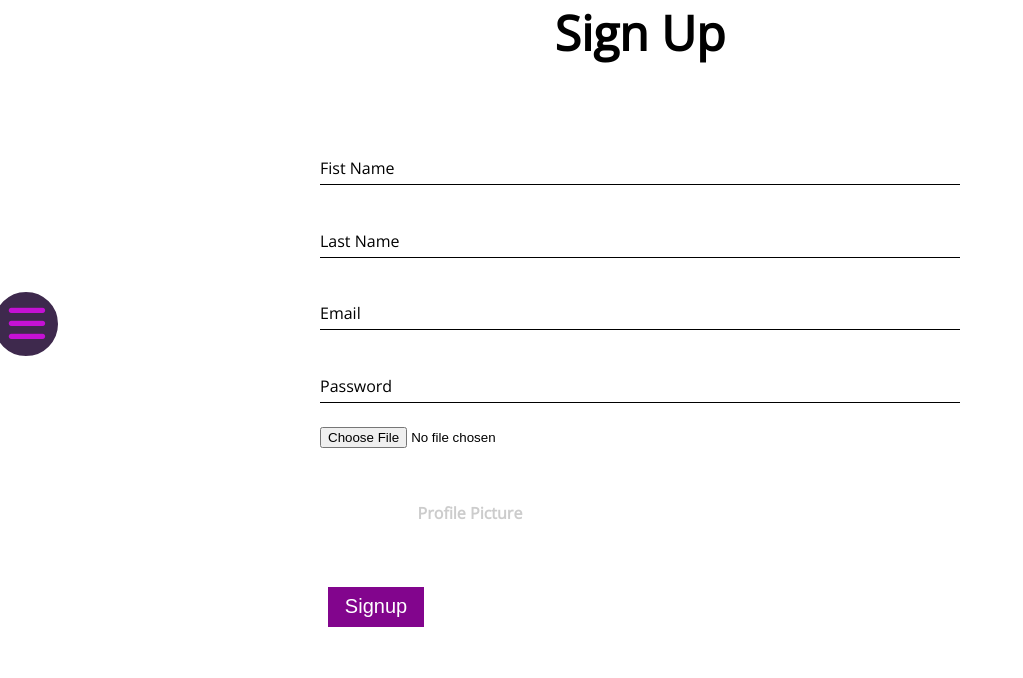
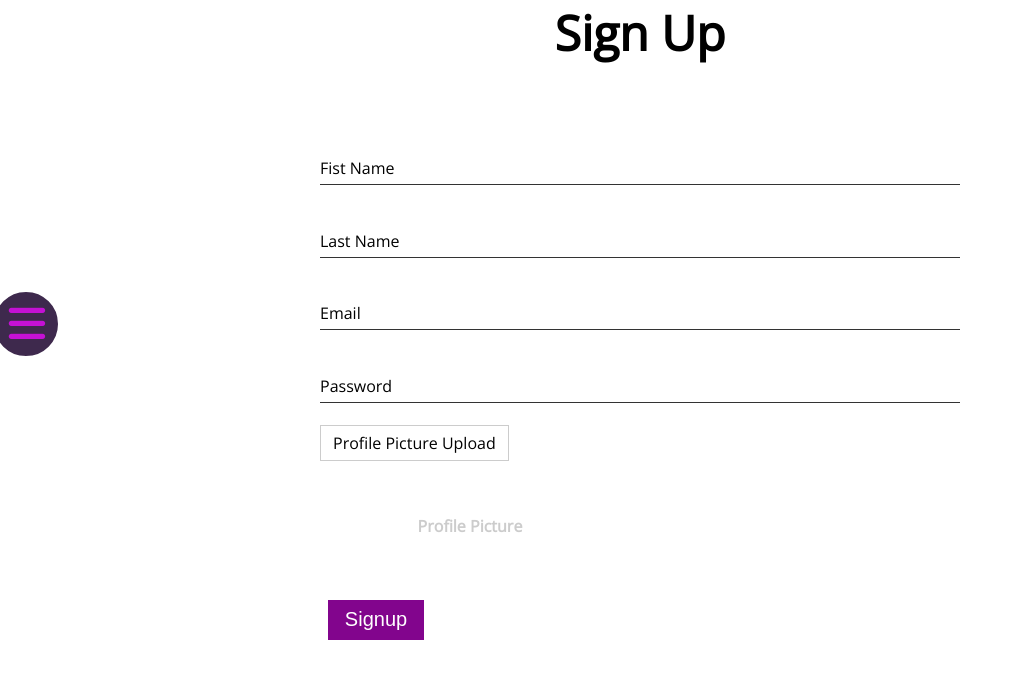
Before and after one commit to AQbaghi/Web-Dev-SEEKER, a React (Create React App) app in the folder client/: page /signup in a window 1280 px wide. Shown: the top 678 px of the page, without its empty margins (0-1023 px from the left). Built offline with nearby package versions, Linux system fonts and the light colour scheme; no server answers.

Commit message:
login route working fine, next up, upload cv

```diff
--- a/client/src/Components/Company/CreateJob.js
+++ b/client/src/Components/Company/CreateJob.js
@@ -95,10 +95,10 @@ class CreateJobPost extends Component {
   render() {
     return (
       <div className="form-container">
-        <div></div>
+        <div className="form-inner-comtainer">
           <div>
             <div>
-            <h1>Create a Job Post</h1>
+              <h1 className="form-title">Create a Job Post</h1>
             </div>
 
             <div className="form">
@@ -256,7 +256,8 @@ class CreateJobPost extends Component {
               </div>
               <button className="description-button">Add Advantage</button>
             </form>
-
+            <br></br>
+            <br></br>
             <button
               className="signup-login-button"
               onClick={this.submitFormHandler}
@@ -264,7 +265,13 @@ class CreateJobPost extends Component {
               Submit
             </button>
           </div>
-        <div></div>
+        </div>
+        <br></br>
+        <br></br>
+        <br></br>
+        <br></br>
+        <br></br>
+        <br></br>
       </div>
     );
   }
--- a/client/src/Components/Company/StartCompany.js
+++ b/client/src/Components/Company/StartCompany.js
@@ -63,10 +63,10 @@ class StartCompany extends Component {
   render() {
     return (
       <div className="form-container">
-        <div></div>
+        <div className="form-inner-comtainer">
           <form className="white-background" onSubmit={this.submitHandler}>
             <div>
-            <h1>Start your Company</h1>
+              <h1 className="form-title">Start your Company</h1>
             </div>
             <div className="error-box">
               <p>{this.props.error.error}</p>
@@ -111,12 +111,16 @@ class StartCompany extends Component {
               </label>
             </div>
             <div className="profile-picture-input">
+              <label class="custom-file-upload">
                 <input
                   type="file"
                   name="inpFile"
                   id="inpFile"
                   onChange={this.selectImageHandler}
+                  className="input-avatar"
                 />
+                Company Picture Upload
+              </label>
               <div className="image-preview" id="imagePreview">
                 <img src="" alt="" className="image-preview__image" />
                 <span className="image-preview__default-text">
@@ -126,7 +130,11 @@ class StartCompany extends Component {
             </div>
             <button className="signup-login-button">Submit</button>
           </form>
-        <div></div>
+        </div>
+        <br></br>
+        <br></br>
+        <br></br>
+        <br></br>
       </div>
     );
   }
--- a/client/src/Components/Company/company.css
+++ b/client/src/Components/Company/company.css
@@ -49,7 +49,8 @@ ul {
 }
 
 .key-word {
-  margin: 0.1rem;
+  margin: 0.2rem;
+  padding: 0.5rem;
   background-color: rgb(122, 40, 129);
   color: white;
   list-style: none;
--- a/client/src/Components/Signup-and-Login/Login.js
+++ b/client/src/Components/Signup-and-Login/Login.js
@@ -23,10 +23,10 @@ class Login extends Component {
   render() {
     return (
       <div className="form-container">
-        <div></div>
+        <div className="form-inner-comtainer">
           <form onSubmit={this.submitHandler}>
             <div>
-            <h1>Log In</h1>
+              <h1 className="form-title">Log In</h1>
             </div>
             <div className="error-box">
               <p>{this.props.error.error}</p>
@@ -59,7 +59,7 @@ class Login extends Component {
             </div>
             <button className="signup-login-button">Login</button>
           </form>
-        <div></div>
+        </div>
       </div>
     );
   }
--- a/client/src/Components/Signup-and-Login/Signup.js
+++ b/client/src/Components/Signup-and-Login/Signup.js
@@ -177,12 +177,16 @@ class Signup extends Component {
               </label>
             </div>
             <div className="profile-picture-input">
+              <label class="custom-file-upload">
                 <input
                   type="file"
                   name="inpFile"
                   id="inpFile"
                   onChange={this.selectImageHandler}
+                  className="input-avatar"
                 />
+                Profile Picture Upload
+              </label>
               <div className="image-preview" id="imagePreview">
                 <img src="" alt="" className="image-preview__image" />
                 <span className="image-preview__default-text">
@@ -194,7 +198,7 @@ class Signup extends Component {
           </form>
         </div>
         {this.state.showPopUP ? (
-          <div id="verification-popUp" onClick={console.log('lool')}>
+          <div id="verification-popUp">
             <div id="popUp">
               <form onSubmit={this.createAccountHandler} id="inner-popUp">
                 <h2>Enter Verification Code</h2>
@@ -216,6 +220,10 @@ class Signup extends Component {
             </div>
           </div>
         ) : null}
+        <br></br>
+        <br></br>
+        <br></br>
+        <br></br>
       </div>
     );
   }
--- a/client/src/Components/Signup-and-Login/signup.css
+++ b/client/src/Components/Signup-and-Login/signup.css
@@ -1,3 +1,16 @@
+/*  styling the input feild for uploads */
+
+input[type='file'] {
+  display: none;
+}
+
+.custom-file-upload {
+  border: 1px solid #ccc;
+  display: inline-block;
+  padding: 6px 12px;
+  cursor: pointer;
+}
+
 .form-container {
   display: block;
   background-color: white;
@@ -37,7 +50,8 @@
   width: 100%;
   height: 100%;
   color: #595f6e;
-  padding-top: 20px;
+  padding-top: 14px;
+  font-size: 1.1rem;
   border: none;
   outline: none;
 }
@@ -49,7 +63,7 @@
   width: 100%;
   height: 100%;
   pointer-events: none;
-  border-bottom: 1px solid black;
+  border-bottom: 1px solid #333;
 }
 
 .form label::after {
@@ -59,7 +73,7 @@
   bottom: 1;
   height: 100%;
   width: 100%;
-  border-bottom: 3px solid #5fa8d3;
+  border-bottom: 2px solid #5fa8d3;
   transform: translateX(-100%);
   transition: all 0.3s ease;
 }
--- a/client/src/index.css
+++ b/client/src/index.css
@@ -32,7 +32,7 @@ body {
 }
 
 body::-webkit-scrollbar {
-  width: 0.25rem;
+  width: 0.5rem;
 }
 
 body::-webkit-scrollbar-track {
--- a/client/src/store/actions/userActions.js
+++ b/client/src/store/actions/userActions.js
@@ -20,10 +20,7 @@ export const signupUserAccount = (formInfo, ownProps) => {
       }
     );
     const verificationCodeInDatabase = await verificationCodeInDatabasePromise.json();
-    console.log('hoping...');
-    console.log(verificationCodeInDatabase);
-    console.log(formInfo.email);
-    console.log(formInfo.verificationCode);
+
     if (
       verificationCodeInDatabase.verificationCode !== formInfo.verificationCode
     ) {
@@ -31,7 +28,6 @@ export const signupUserAccount = (formInfo, ownProps) => {
       return;
     }
 
-    console.log('wooohoooooooooooooooooooo');
     ownProps.history.push('/');
     const userAccountPropmise = await fetch('/api/users/signup', {
       headers: {
@@ -112,6 +108,7 @@ export const loginUserAccount = (formInfo, ownProps) => {
     }
 
     dispatch({ type: 'LOGIN_USER_ACCOUNT', userAccount });
+    dispatch(auth(userAccount.token));
     ownProps.history.push('/');
   };
 };
```
Lines whose indentation alone changed are shown as unchanged.
